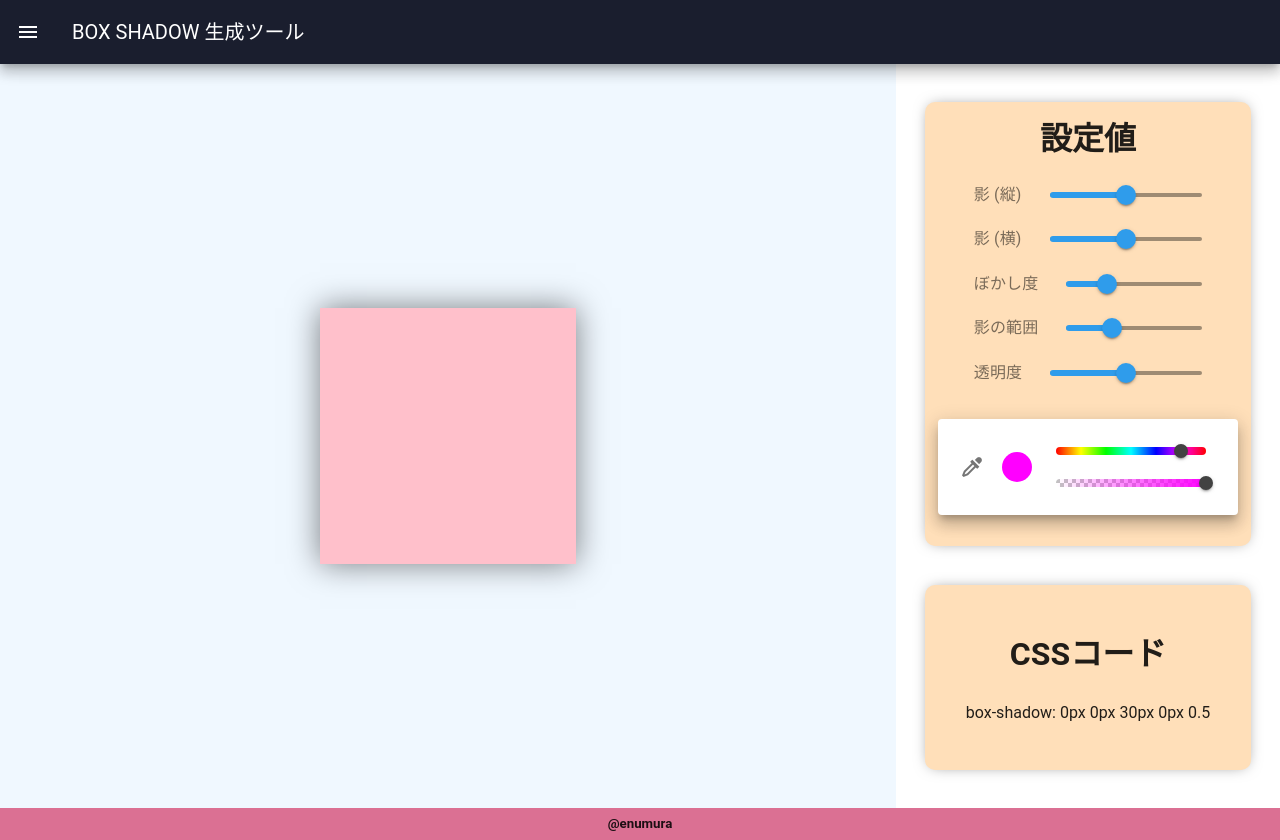
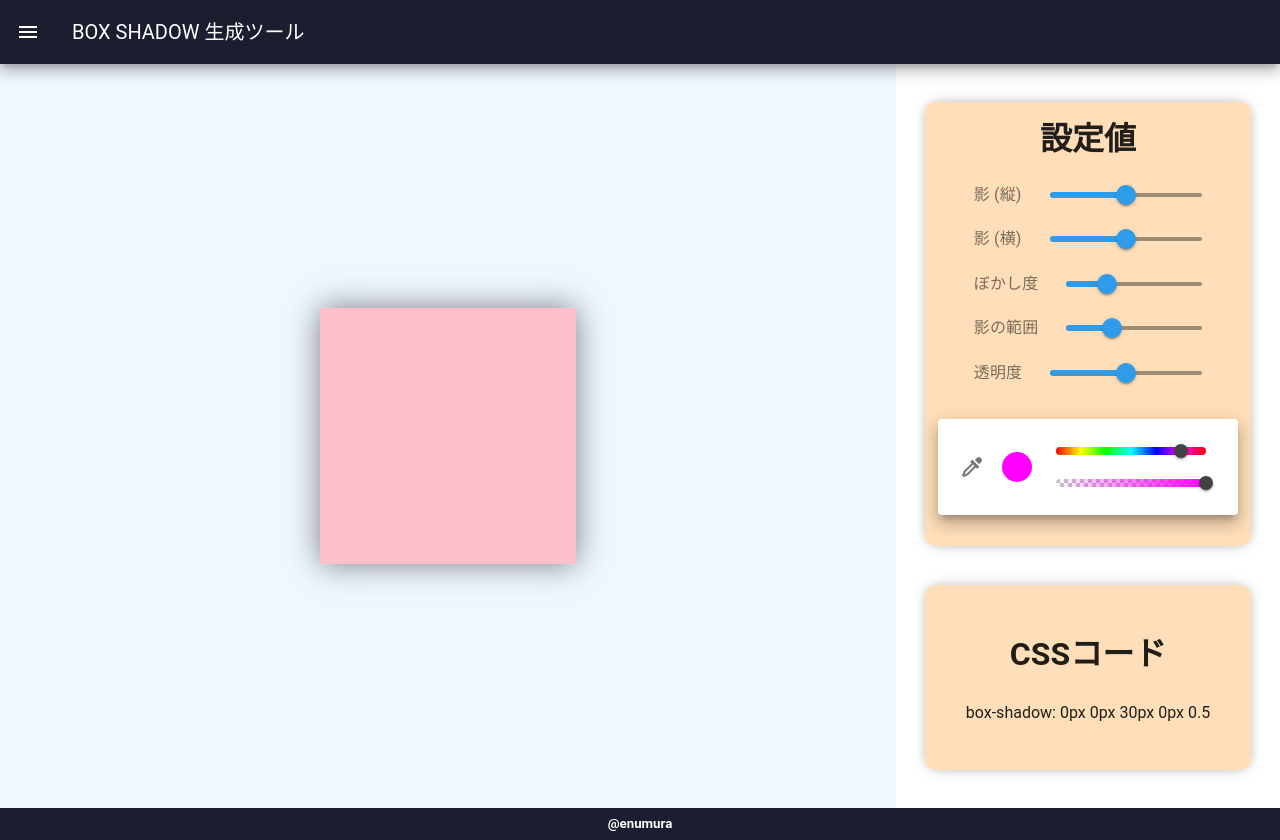
Before and after one commit to enumura1/box-shadow-tool, a Vue app: page / in a window 1280 px wide. Built offline with nearby package versions, Linux system fonts and the light colour scheme.

Commit message:
update:rightContainer ui desighn

```diff
--- a/src/assets/main.css
+++ b/src/assets/main.css
@@ -7,11 +7,12 @@ body {
 }
 
 #bottomContainer {
+  color: white;
   height: 4vh;
   display: flex;
   align-items: center;
   justify-content: center;
-  background-color: palevioletred;
+  background-color: #1a1e2e;
 }
 
 #mainContainer {
```
